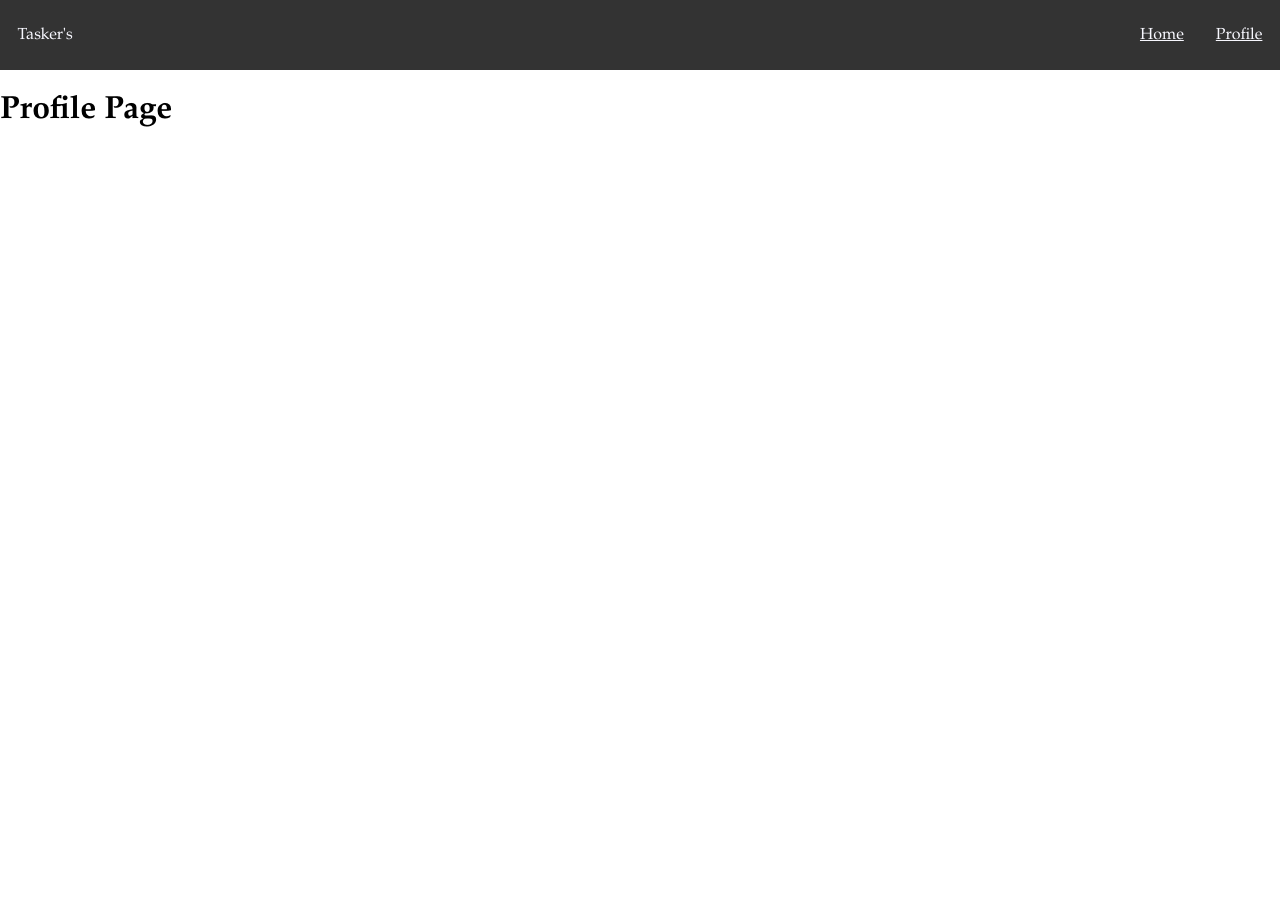
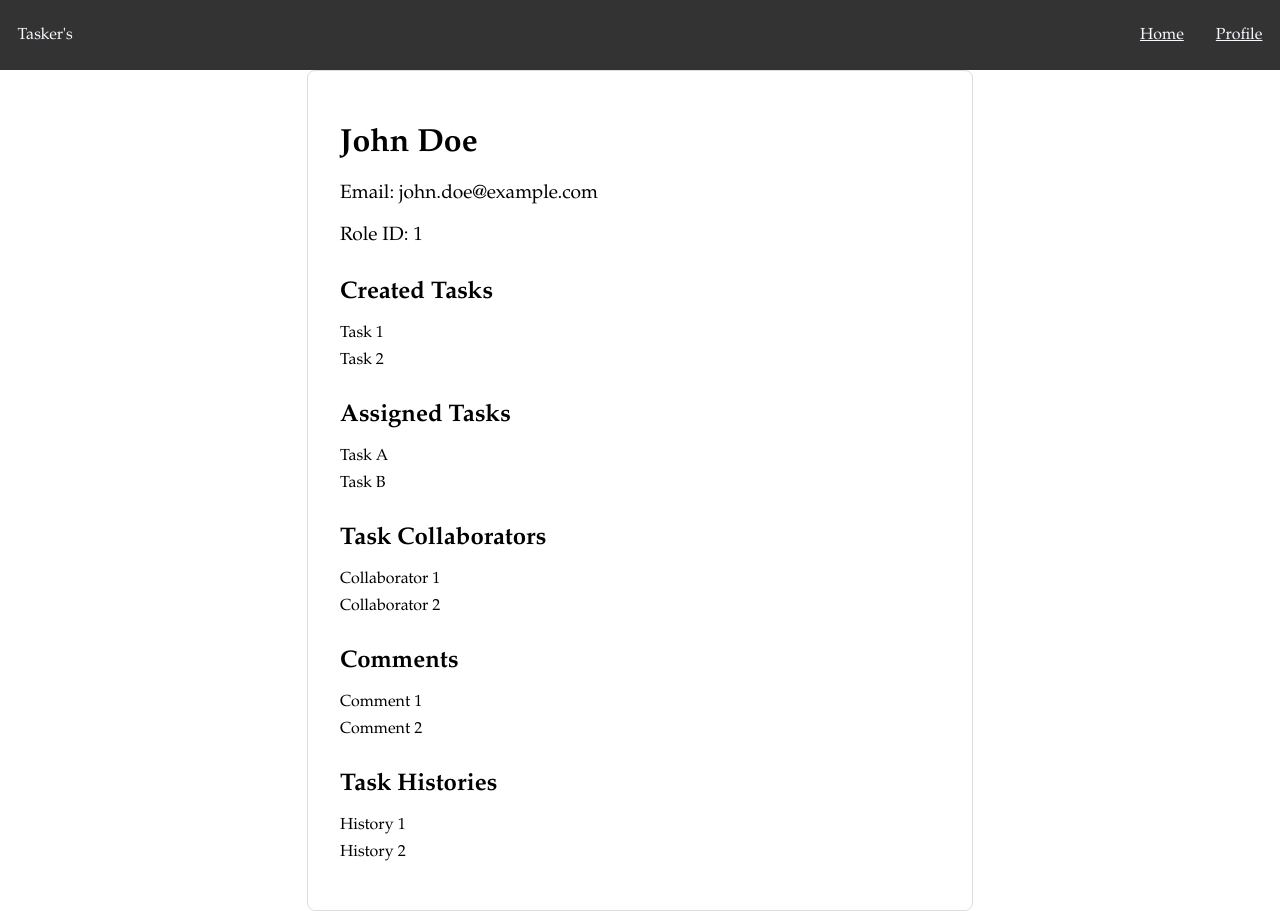
Before and after one commit to Maksaid/TaskManagerFront, a React (Create React App) app: page /profile in a window 1280 px wide. Before the commit the page ends 800 px from the top, so only its background shows below. Built offline with nearby package versions, Linux system fonts and the light colour scheme; no server answers.

Commit message:
improvements

```diff
--- a/package.json
+++ b/package.json
@@ -6,6 +6,7 @@
     "@testing-library/jest-dom": "^5.17.0",
     "@testing-library/react": "^13.4.0",
     "@testing-library/user-event": "^13.5.0",
+    "axios": "^1.7.7",
     "react": "^18.3.1",
     "react-dom": "^18.3.1",
     "react-scripts": "5.0.1",
--- a/src/AppRoutes.js
+++ b/src/AppRoutes.js
@@ -1,5 +1,5 @@
 import React from 'react';
-import {BrowserRouter, BrowserRouter as Router, Route, Routes} from 'react-router-dom';
+import {Route, Routes} from 'react-router-dom';
 import Home from './components/Home';
 import Profile from './components/Profile';
 import Task from './components/Task';
--- a/src/components/Home.js
+++ b/src/components/Home.js
@@ -1,14 +1,44 @@
-import React from 'react';
-import Project from "./Project"
+import React, { useEffect, useState } from 'react';
+import axios from 'axios';
+import Project from './Project'; // Make sure to import your Project component
+import ims from '../images/images.png'
+import ims2 from '../images/logo512.png'
 const Home = () => {
+    const [projects, setProjects] = useState([]);
+    const [loading, setLoading] = useState(true);
+    const [error, setError] = useState(null);
+
+    useEffect(() => {
+        const fetchProjects = async () => {
+            try {
+                const response = await axios.get('/api/projects'); // Replace with your API endpoint
+                setProjects(response.data);
+                setLoading(false);
+            } catch (err) {
+                //setError(err);
+                setProjects([{image_path : (ims), project_name : "project"}, {image_path : ims2, project_name : "images.png"},{image_path : ims, project_name : "../images/logo512.png"},{image_path : ims2, project_name : "../images/images.png"}])
+                setLoading(false);
+            }
+        };
+
+        fetchProjects();
+    }, []);
+
+    if (loading) {
+        return <div>Loading...</div>;
+    }
+
+    if (error) {
+        return <div>Error: {error.message}</div>;
+    }
+
     return (
         <div>
-            <h1>Company name</h1>
-            <h3>projects: </h3>
-            <Project/>
-            <Project/>
-            <Project/>
-            <Project/>
+            <h1>Company Name</h1>
+            <h3>Projects:</h3>
+            {projects.map((project, index) => (
+                <Project key={index} img_path={project.image_path} projectName={project.project_name} />
+            ))}
         </div>
     );
 };
--- a/src/components/NavBar.css
+++ b/src/components/NavBar.css
@@ -1,4 +1,7 @@
 .navbar {
+    position: sticky;
+    top: 0;
+    overflow: hidden;
     display: flex;
     justify-content: space-between;
     align-items: center;
@@ -25,7 +28,7 @@
     font-size: 1rem;
 }
 .logo{
-
+    font-size: 1rem;
 }
 
 .nav-button:hover {
--- a/src/components/NavBar.js
+++ b/src/components/NavBar.js
@@ -1,6 +1,6 @@
 import React from 'react';
 import './NavBar.css'; // Optional: for styling
-import {Outlet, Link} from "react-router-dom";
+import {Link} from "react-router-dom";
 
 
 const NavBar = () => {
--- /dev/null
+++ b/src/components/Profile.css
@@ -0,0 +1,32 @@
+.user-profile {
+    padding: 2rem;
+    border: 1px solid #ddd;
+    border-radius: 8px;
+    max-width: 600px;
+    margin: 0 auto;
+}
+
+.user-profile h1 {
+    font-size: 2rem;
+    margin-bottom: 1rem;
+}
+
+.user-profile p {
+    font-size: 1.2rem;
+    margin-bottom: 1rem;
+}
+
+.user-profile h2 {
+    font-size: 1.5rem;
+    margin-top: 2rem;
+    margin-bottom: 1rem;
+}
+
+.user-profile ul {
+    list-style-type: none;
+    padding: 0;
+}
+
+.user-profile li {
+    margin-bottom: 0.5rem;
+}
--- a/src/components/Profile.js
+++ b/src/components/Profile.js
@@ -1,10 +1,101 @@
-import React from 'react';
+import React, { useEffect, useState } from 'react';
+import axios from 'axios';
+import './Profile.css'; // Optional: for styling
 
-const Profile = () => {
+const Profile = ({ userId }) => {
+    const [user, setUser] = useState(null);
+    const [loading, setLoading] = useState(true);
+    const [error, setError] = useState(null);
+
+    useEffect(() => {
+        const fetchUserData = async () => {
+            try {
+                const response = await axios.get(`/api/users/${userId}`); // Replace with your API endpoint
+                setUser(response.data);
+                setLoading(false);
+            } catch (err) {
+                const response = {
+                    fullName: 'John Doe',
+                    email: 'john.doe@example.com',
+                    roleId: 1,
+                    createdTasks: [
+                        { name: 'Task 1' },
+                        { name: 'Task 2' },
+                    ],
+                    assignedTasks: [
+                        { name: 'Task A' },
+                        { name: 'Task B' },
+                    ],
+                    taskCollaborators: [
+                        { name: 'Collaborator 1' },
+                        { name: 'Collaborator 2' },
+                    ],
+                    comments: [
+                        { text: 'Comment 1' },
+                        { text: 'Comment 2' },
+                    ],
+                    taskHistories: [
+                        { description: 'History 1' },
+                        { description: 'History 2' },
+                    ],
+                };
+                setUser(response);
+                //setError(err);
+                setLoading(false);
+            }
+        };
+
+        fetchUserData();
+    }, [userId]);
+
+    if (loading) {
+        return <div>Loading...</div>;
+    }
+
+    if (error) {
+        return <div>Error: {error.message}</div>;
+    }
+
     return (
-        <div>
-            <h1>Profile Page</h1>
-            {/* Добавьте здесь содержимое страницы профиля */}
+        <div className="user-profile">
+            <h1>{user.fullName}</h1>
+            <p>Email: {user.email}</p>
+            <p>Role ID: {user.roleId}</p>
+
+            <h2>Created Tasks</h2>
+            <ul>
+                {user.createdTasks.map((task, index) => (
+                    <li key={index}>{task.name}</li>
+                ))}
+            </ul>
+
+            <h2>Assigned Tasks</h2>
+            <ul>
+                {user.assignedTasks.map((task, index) => (
+                    <li key={index}>{task.name}</li>
+                ))}
+            </ul>
+
+            <h2>Task Collaborators</h2>
+            <ul>
+                {user.taskCollaborators.map((collaborator, index) => (
+                    <li key={index}>{collaborator.name}</li>
+                ))}
+            </ul>
+
+            <h2>Comments</h2>
+            <ul>
+                {user.comments.map((comment, index) => (
+                    <li key={index}>{comment.text}</li>
+                ))}
+            </ul>
+
+            <h2>Task Histories</h2>
+            <ul>
+                {user.taskHistories.map((history, index) => (
+                    <li key={index}>{history.description}</li>
+                ))}
+            </ul>
         </div>
     );
 };
--- a/src/components/Project.css
+++ b/src/components/Project.css
@@ -6,7 +6,6 @@
     height: 20vh;
     border-block: solid;
     border-color: #333333;
-    background: linear-gradient(9deg, ghostwhite, ghostwhite, ghostwhite, gray);
     margin: .5vw 2vw;
 }
 .project-img{
@@ -22,19 +21,9 @@
     padding-left: 5vw;
 }
 
-.project-card:before{
+.project-card:hover{
+    transition: 0.1s;
     border-color: gray;
-    transition: opacity 0.5s linear;
-    opacity: 0;
-    z-index: -1;
-    background: linear-gradient(9deg, ghostwhite, ghostwhite, ghostwhite, ghostwhite, ghostwhite, ghostwhite, ghostwhite, ghostwhite, ghostwhite, ghostwhite, gray);
+    background-color: #d0d0d0;
 
 }
-.project-card:hover:before{
-    border-color: gray;
-    transition: opacity 0.5s linear;
-    background: linear-gradient(9deg, ghostwhite, ghostwhite, ghostwhite, gray);
-    opacity: 1;
-
-
-}
--- a/src/components/Project.js
+++ b/src/components/Project.js
@@ -1,12 +1,12 @@
 import React from 'react';
-import './Project.css'
-import logo from "../images/images.png"
-const Project = () => {
+import './Project.css'; // Optional: for styling
+
+const Project = ({ img_path, projectName }) => {
     return (
         <div className="project-card">
-            <img className="project-img" src={logo} alt="Logo"/>
-            <h1 className="project-name">projectname</h1>
-            {/* Добавьте здесь содержимое страницы задачи */}
+            <img className="project-img" src={img_path} alt={`${projectName} Logo`} />
+            <h1 className="project-name">{projectName}</h1>
+            {/* Add other content here */}
         </div>
     );
 };
```
Also changed, not shown: src/images/logo512.png (added), 1 other file (tests, documents, lock files or other folders).
